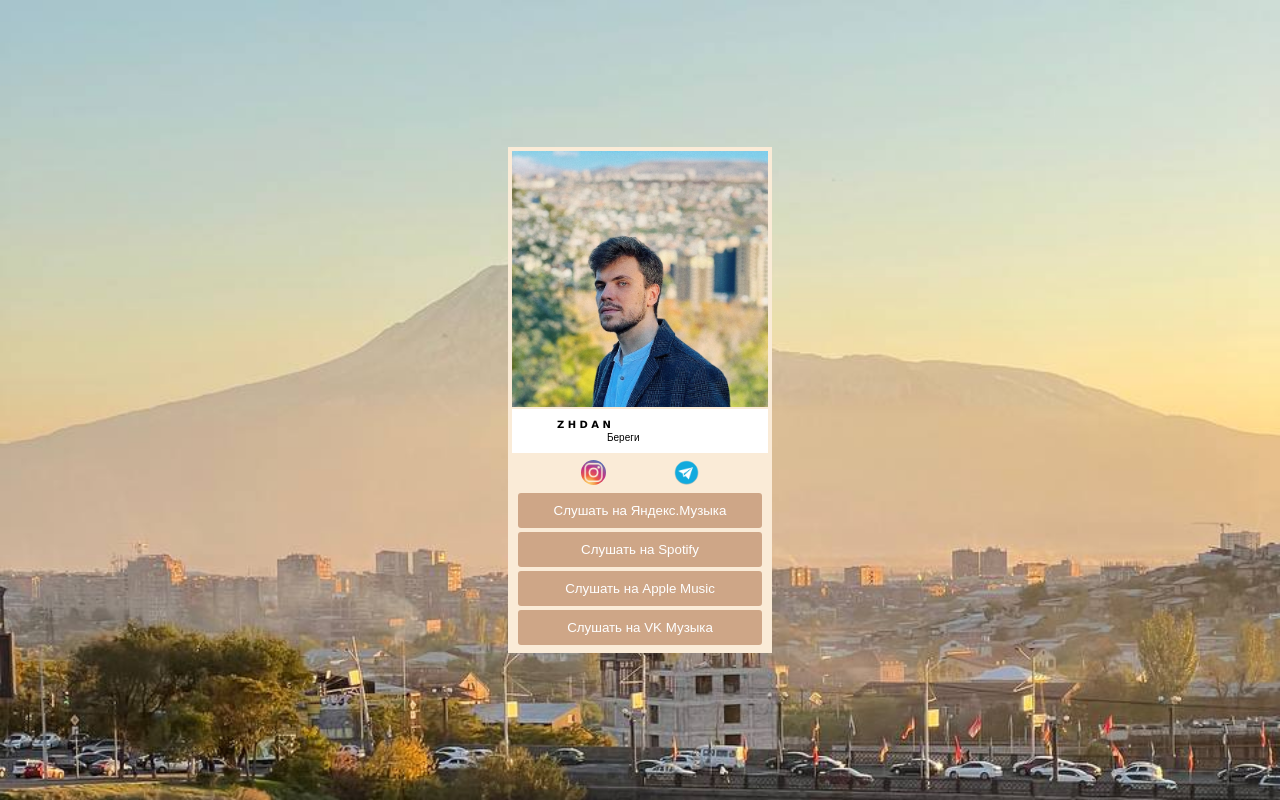
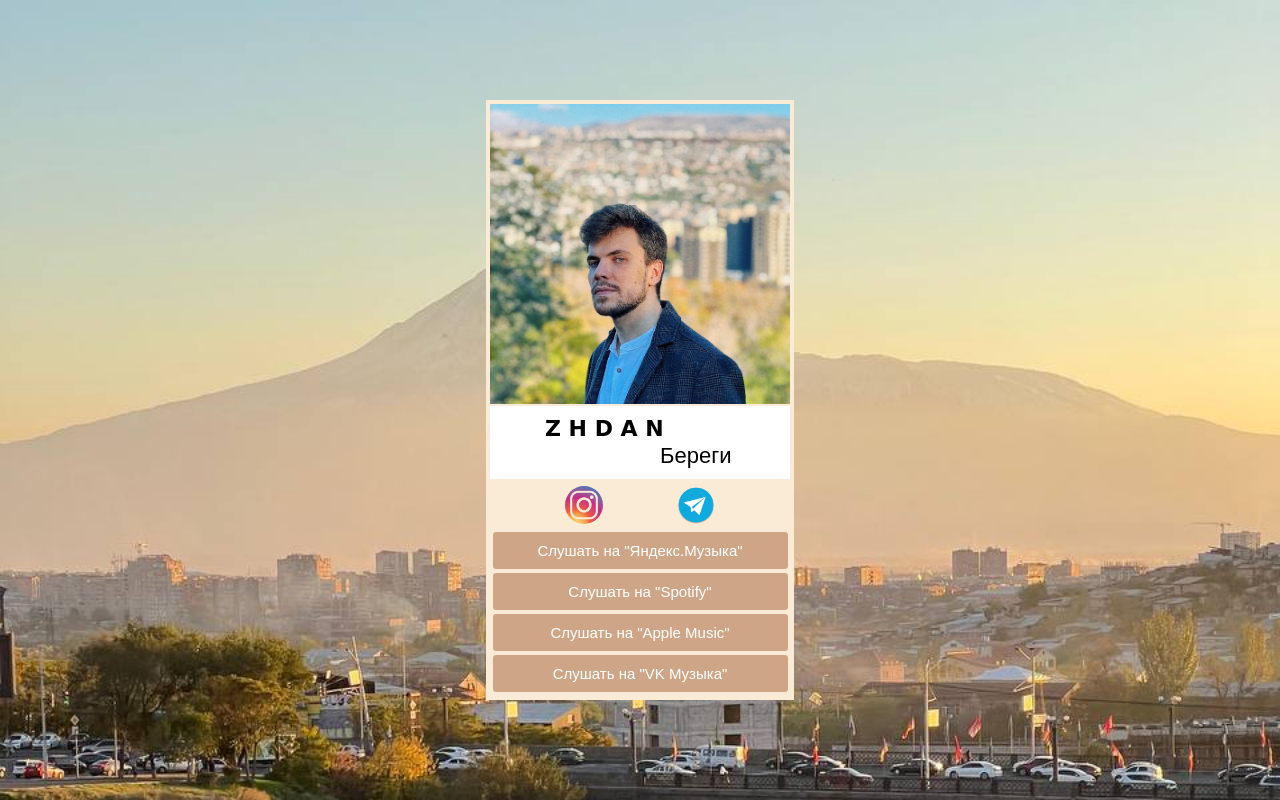
Before and after one commit to ALZHD/BeregiLinkTree, a React (Create React App) app in the folder zhdanberegi/: page / in a window 1280 px wide. Built offline with nearby package versions, Linux system fonts and the light colour scheme.

Commit message:
init: do Release

```diff
--- a/zhdanberegi/src/App.css
+++ b/zhdanberegi/src/App.css
@@ -26,7 +26,7 @@ body {
 }
 
 .containtersmall {
-  min-width: 20rem;
+  min-width: 30rem;
   width: 20%;
   background-color: antiquewhite;
   display: flex;
@@ -42,21 +42,22 @@ body {
 }
 
 .name {
-  font-family: "Lucida Sans", "Lucida Sans Regular", "Lucida Grande",
-    "Lucida Sans Unicode", Geneva, Verdana, sans-serif;
-  margin-left: 45px;
+  font-family: 'Lucida Sans', 'Lucida Sans Regular', 'Lucida Grande', 'Lucida Sans Unicode', Geneva, Verdana, sans-serif;
+  margin-left: 55px;
   font-weight: 650;
   padding-bottom: 2px;
+  font-size: 2.2rem;
 }
 
 .song {
   font-family: Arial, Helvetica, sans-serif;
-  margin-left: 95px;
+  margin-left: 170px;
+  font-size: 2.2rem;
 }
 
 .boxforlinks img {
-  width: 4ch;
-  height: 4ch;
+  width: 6ch;
+  height: 6ch;
   border-radius: 100%;
 }
 .boxforlinks {
@@ -77,20 +78,26 @@ body {
   padding-bottom: 0.4rem;
 }
 
-.boxforstores button {
+.main-link {
+  text-decoration: none;
+  font-family: "Arial, Helvetica", sans-serif;
+  text-align: center;
+  font-size: 1.5rem;
   display: inline-block; /* Строчно-блочный элемент */
   background: #ba8560ab; /* Серый цвет фона */
   color: #fff; /* Белый цвет текста */
   padding: 1rem 0.5rem; /* Поля вокруг текста */
-  text-decoration: none; /* Убираем подчёркивание */
   border-radius: 3px; /* Скругляем уголки */
-  width: 100%;
+  width: 95%;
   border: none;
+  cursor: pointer;
+  transition: 0.3s;
+}
+.main-link:hover {
+  background: #f0c77cab; /* Серый цвет фона */
+  color: #e78138ab;
 }
 
-.boxforstores form {
-  width: 95%;
-}
 
 @media screen and (max-width: 739px) {
   /* .mainphoto img{
--- a/zhdanberegi/src/App.js
+++ b/zhdanberegi/src/App.js
@@ -30,19 +30,27 @@ function App() {
           </div>
         </div>
         <div class="boxforstores">
-
-          <form action="https://music.yandex.ru/album/23967780" target="_blank">
-   <button>Cлушать на Яндекс.Музыка</button>
-  </form>
-          <form action="https://open.spotify.com/album/1mFkaY0oPs6nIllqS24dlG" target="_blank">
-   <button>Cлушать на Spotify</button>
-  </form>
-          <form action="https://music.apple.com/ru/album/%D0%B1%D0%B5%D1%80%D0%B5%D0%B3%D0%B8/1653070890?i=1653070900" target="_blank">
-   <button> Cлушать на Apple Music</button>
-  </form>
-          <form action="https://vk.com/artist/zhdan_mty2ode1ntk1mq?z=audio_playlist-2000677433_16677433%2Fda4610324266e7bb28" target="_blank">
-   <button>  Cлушать на VK Музыка</button>
-  </form>
+          <a class="main-link" href="https://music.yandex.ru/album/23967780">
+            Cлушать на "Яндекс.Музыка"
+          </a>
+          <a
+            class="main-link"
+            href="https://open.spotify.com/album/1mFkaY0oPs6nIllqS24dlG"
+          >
+            Cлушать на "Spotify"
+          </a>
+          <a
+            class="main-link"
+            href="https://music.apple.com/ru/album/%D0%B1%D0%B5%D1%80%D0%B5%D0%B3%D0%B8/1653070890?i=1653070900"
+          >
+            Cлушать на "Apple Music"
+          </a>
+          <a
+            class="main-link"
+            href="https://vk.com/artist/zhdan_mty2ode1ntk1mq?z=audio_playlist-2000677433_16677433%2Fda4610324266e7bb28"
+          >
+            Cлушать на "VK Музыка"
+          </a>
         </div>
         <div>
         </div>
```
